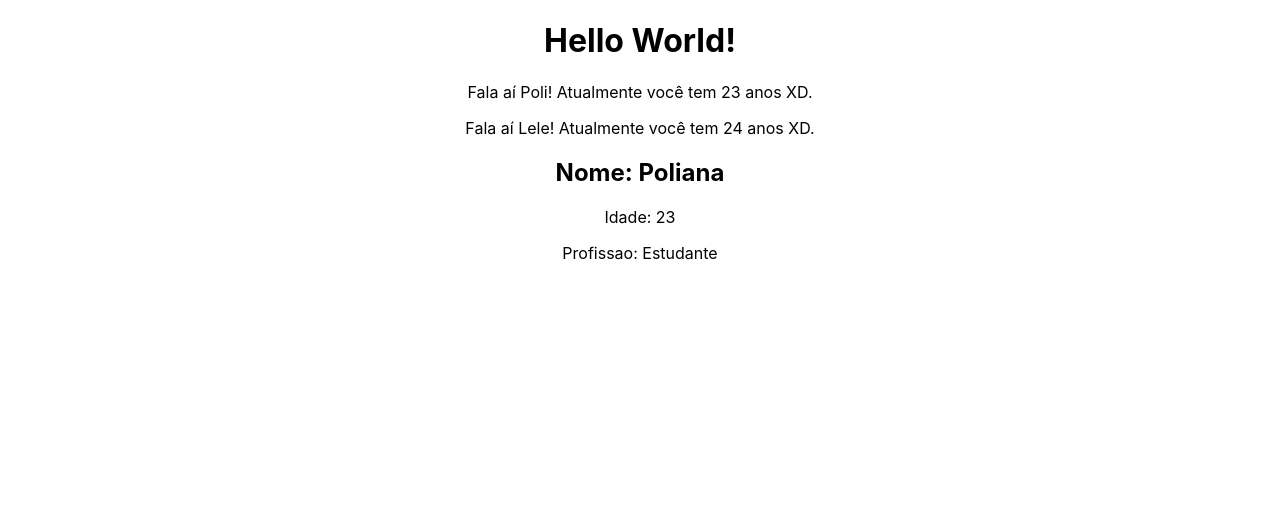
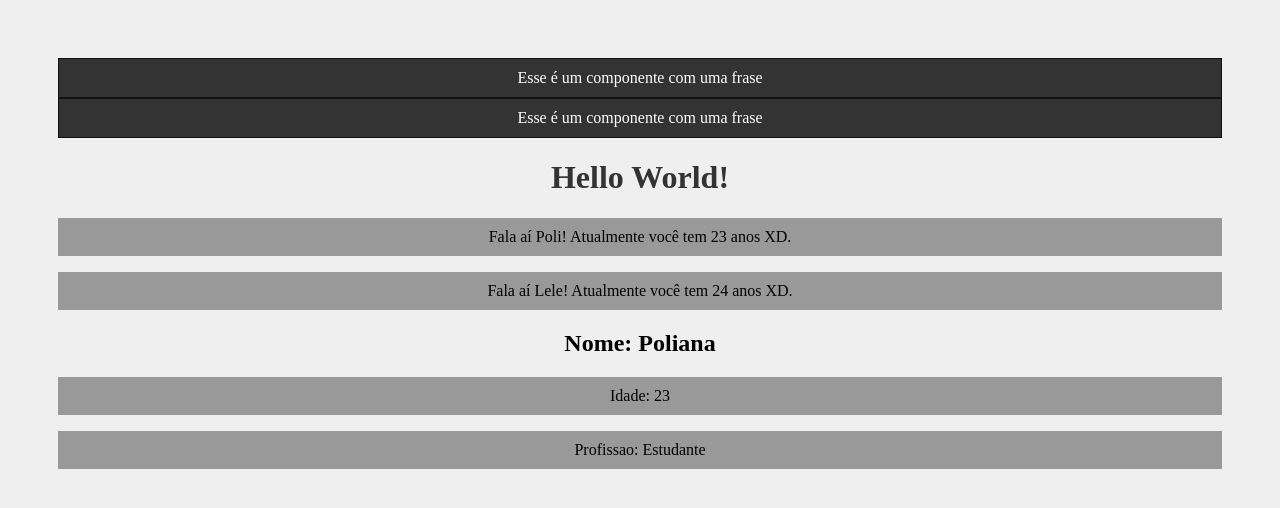
Before and after one commit to PolianaCSousa/CursoReactJS, a React (Create React App) app in the folder Arquivos/meu-projeto/: page / in a window 1280 px wide. Shown: the top 508 px of the page. Built offline with nearby package versions, Linux system fonts and the light colour scheme.

Commit message:
Inserindo CSS no React

```diff
--- a/Arquivos/meu-projeto/src/App.js
+++ b/Arquivos/meu-projeto/src/App.js
@@ -3,11 +3,14 @@
 import HelloWorld from './components/HelloWorld';
 import SayMyName from './components/SayMyName';
 import Pessoa from './Pessoa';
+import Frase from './components/Frase';
 
 function App() {
 
   return (
     <div className="App">
+        <Frase/>
+        <Frase/>
         <HelloWorld/>
         <SayMyName nome="Poli" idade="23"/>
         <SayMyName nome="Lele" idade="24"/>
--- a/Arquivos/meu-projeto/src/components/Frase.js
+++ b/Arquivos/meu-projeto/src/components/Frase.js
@@ -1,7 +1,9 @@
+import styles from "./Frase.module.css";
+
 function Frase(){
     return(
-        <div>
-            <p>Esse é um componente com uma frase</p>
+        <div className={styles.fraseContainer}>
+            <p className={styles.fraseContent}>Esse é um componente com uma frase</p>
         </div>
     )
 }
--- /dev/null
+++ b/Arquivos/meu-projeto/src/components/Frase.module.css
@@ -0,0 +1,11 @@
+/*o nome das classes css no React devem estar no modelo camelCase ou snake_case*/
+.fraseContainer {
+    background-color: #333;
+    border: 1px solid #111;
+}
+
+.fraseContent {
+    color: #fff;
+    background-color: #333;
+    margin: 0;
+}
--- a/Arquivos/meu-projeto/src/index.css
+++ b/Arquivos/meu-projeto/src/index.css
@@ -1,13 +1,13 @@
 body {
-  margin: 0;
-  font-family: -apple-system, BlinkMacSystemFont, 'Segoe UI', 'Roboto', 'Oxygen',
-    'Ubuntu', 'Cantarell', 'Fira Sans', 'Droid Sans', 'Helvetica Neue',
-    sans-serif;
-  -webkit-font-smoothing: antialiased;
-  -moz-osx-font-smoothing: grayscale;
+  padding: 50px;
+  background-color: #efefef;
 }
 
-code {
-  font-family: source-code-pro, Menlo, Monaco, Consolas, 'Courier New',
-    monospace;
+h1 {
+  color: #333;
 }
+
+p {
+  background-color: #999;
+  padding: 10px;
+}
```
